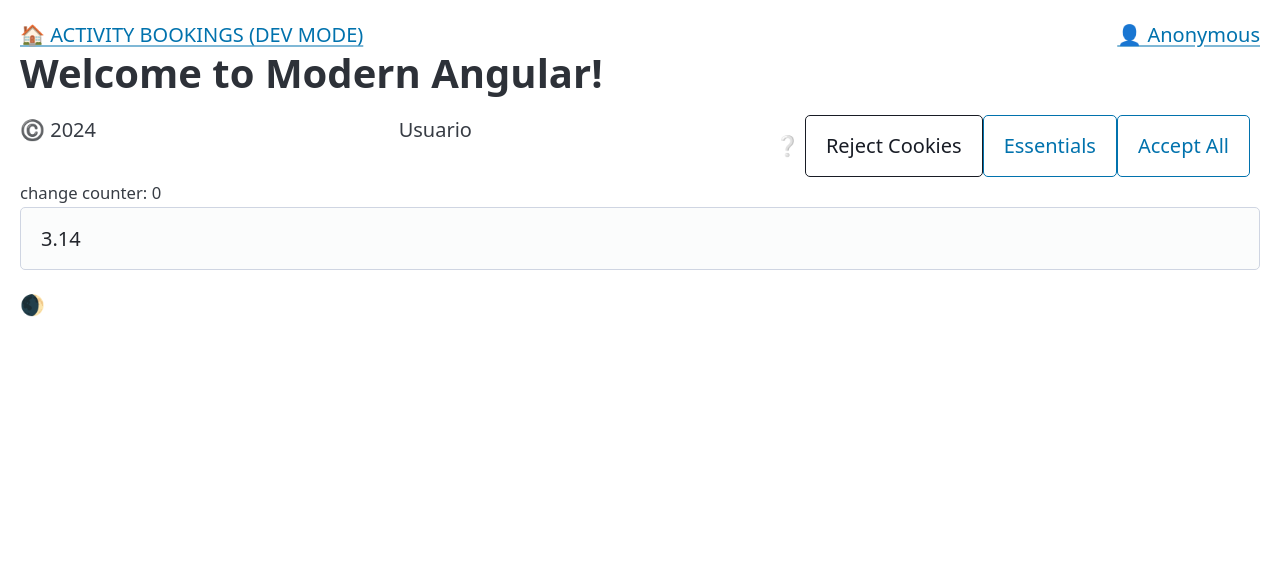
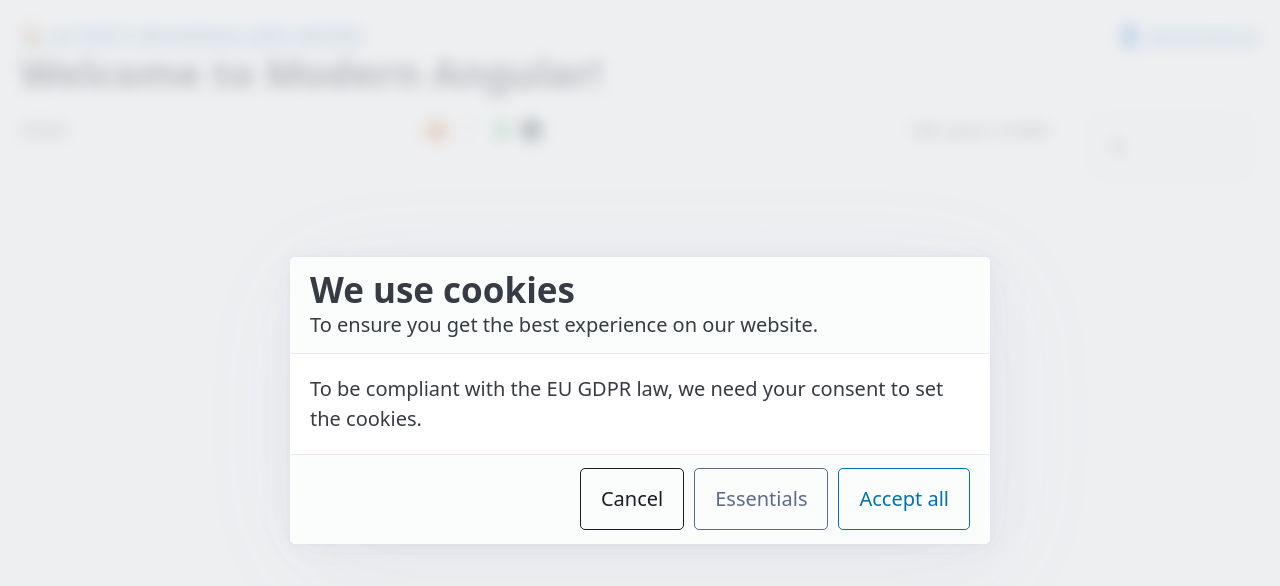
Before and after one commit to TrainingITCourses/softtek_angular_update_2, an Angular app in the folder ActivityBookings/: page / in a window 1280 px wide. Shown: the top 586 px of the page. Built offline with nearby package versions, Linux system fonts and the light colour scheme.

Commit message:
feat: footer signals

```diff
--- a/ActivityBookings/src/app/core/cookies.component.ts
+++ b/ActivityBookings/src/app/core/cookies.component.ts
@@ -3,48 +3,49 @@ import {
   Component,
   InputSignal,
   OutputEmitterRef,
-  Signal,
-  computed,
   input,
   output,
 } from '@angular/core';
 
-export type CookiesStatus = 'pending' | 'rejected' | 'essentials' | 'all';
 export type Acceptance = 'essentials' | 'all';
 
 @Component({
   selector: 'lab-cookies',
   standalone: true,
-  imports: [],
+  changeDetection: ChangeDetectionStrategy.OnPush,
   template: `
-    {{ cookiesMessage() }}
-    @if (!acceptedCookies()) {
-      <button class="contrast outline" (click)="reject.emit()">Reject Cookies</button>
-      <button class="primary outline" (click)="accept.emit('essentials')">Essentials</button>
-      <button class="primary outline" (click)="accept.emit('all')">Accept All</button>
-    }
+    <dialog [open]="openDialog()">
+      <article>
+        <header>
+          <h2>We use cookies</h2>
+          <p>To ensure you get the best experience on our website.</p>
+        </header>
+        <section>
+          <p>To be compliant with the EU GDPR law, we need your consent to set the cookies.</p>
+        </section>
+        <footer>
+          <button class="contrast outline" (click)="onButtonsClick()">Cancel</button>
+          <button class="secondary outline" (click)="onButtonsClick('essentials')">
+            Essentials
+          </button>
+          <button class="primary outline" (click)="onButtonsClick('all')">Accept all</button>
+        </footer>
+      </article>
+    </dialog>
   `,
-  styles: ``,
-  changeDetection: ChangeDetectionStrategy.OnPush,
 })
 export class CookiesComponent {
-  cookiesStatus: InputSignal<CookiesStatus> = input.required();
+  /** Output event, with signal-like syntax */
+  cancel: OutputEmitterRef<void> = output();
+  /** Output event with argument, with signal-like syntax */
+  accept: OutputEmitterRef<Acceptance> = output<Acceptance>();
 
-  acceptedCookies: Signal<boolean> = computed(() =>
-    ['essentials', 'all'].includes(this.cookiesStatus()),
-  );
+  /** Input (not required) signal mus have an initial state*/
+  openDialog: InputSignal<boolean> = input(false);
 
-  cookiesMessage: Signal<string> = computed(() => {
-    if (this.cookiesStatus() === 'all') return '💚';
-    else if (this.cookiesStatus() === 'essentials') {
-      return '🤍';
-    } else if (this.cookiesStatus() === 'rejected') {
-      return '🖤';
-    } else {
-      return '❔';
-    }
-  });
-
-  accept: OutputEmitterRef<Acceptance> = output();
-  reject: OutputEmitterRef<void> = output();
+  onButtonsClick(acceptance?: Acceptance) {
+    // Events are emitted
+    if (acceptance) this.accept.emit(acceptance);
+    else this.cancel.emit();
+  }
 }
--- a/ActivityBookings/src/app/core/credits.component.ts
+++ b/ActivityBookings/src/app/core/credits.component.ts
@@ -1,22 +1,37 @@
-/* eslint-disable @typescript-eslint/no-explicit-any */
-import { ChangeDetectionStrategy, Component, ModelSignal, model } from '@angular/core';
+import {
+  ChangeDetectionStrategy,
+  Component,
+  ModelSignal,
+  WritableSignal,
+  model,
+  signal,
+} from '@angular/core';
 
 @Component({
   selector: 'lab-credits',
   standalone: true,
   template: `
     <form>
-      <input type="number" [value]="credits()" (input)="onInput($event)" />
+      <fieldset class="grid">
+        <label for="credit">Set your credit </label>
+        <input type="number" name="credit" [value]="credits()" (input)="onInput($event)" />
+      </fieldset>
     </form>
   `,
   styles: ``,
   changeDetection: ChangeDetectionStrategy.OnPush,
 })
 export class CreditsComponent {
+  /** Double input/output binding [(credits)]  */
   credits: ModelSignal<number> = model.required();
 
-  onInput(event: any) {
-    const value = event.target.value;
+  /** Private signals for local state */
+  openDialog: WritableSignal<boolean> = signal(false);
+
+  onInput(event: Event) {
+    const target = event.target as HTMLInputElement;
+    const value = target.value;
+    // model signals propagate changes to parent like an output does
     this.credits.set(+value);
   }
 }
--- a/ActivityBookings/src/app/core/footer.widget.ts
+++ b/ActivityBookings/src/app/core/footer.widget.ts
@@ -1,75 +1,99 @@
 import {
   ChangeDetectionStrategy,
   Component,
-  EffectRef,
+  Signal,
   WritableSignal,
   computed,
   effect,
   signal,
 } from '@angular/core';
-import { CookiesComponent, CookiesStatus } from './cookies.component';
+import { CookiesComponent } from './cookies.component';
 import { CreditsComponent } from './credits.component';
+import { CookiesStatus, UserStatus } from './user-status.type';
+import { UserComponent } from './user.component';
 
 @Component({
   selector: 'lab-footer',
   standalone: true,
-  imports: [CookiesComponent, CreditsComponent],
+  imports: [CookiesComponent, UserComponent, CreditsComponent],
   changeDetection: ChangeDetectionStrategy.OnPush,
   template: `
     <footer>
       <nav>
-        <span>©️ {{ getYear() }}</span>
-        <span>Usuario</span>
+        <span> {{ getYear() }}</span>
         <span>
-          <lab-cookies
-            [cookiesStatus]="cookiesStatus()"
-            (accept)="onAccept($event)"
-            (reject)="onReject()" />
+          <lab-user [user]="userStatus()" (click)="openDialog.set(true)" />
         </span>
+        <span><lab-credits [(credits)]="userCredits" /></span>
       </nav>
     </footer>
-    <small>change counter: {{ changeCounter() }}</small>
-
-    <section>
-      <lab-credits [(credits)]="userCredits" />
-      {{ userStars() }}
-    </section>
+    <lab-cookies
+      [openDialog]="openDialog()"
+      (accept)="onCookiesUpdate($event)"
+      (cancel)="onCookiesUpdate('rejected')" />
   `,
 })
 export class FooterWidget {
-  cookiesStatus: WritableSignal<CookiesStatus> = signal('pending');
-  changeCounter = signal(0);
-  userCredits = signal(3.14);
+  /**
+   * Registered effects
+   * preferred over constructor
+   * - reveal intention with name
+   * - can be manual destroyed
+   **/
 
-  #saveCredits = effect(() => {
-    console.log('save credits', this.userCredits());
+  #saveCookiesStatus = effect(() => {
+    console.log('saving cookies status', this.#cookiesStatus());
+  });
+  #updateUserCredits = effect(
+    () => this.userStatus.update((state) => ({ ...state, credit: this.userCredits() })),
+    {
+      // ! Do not abuse (try to not propagate state changes)
+      allowSignalWrites: true,
+    },
+  );
+
+  /**
+   * Related state
+   * (for demo purposes, should be a part of userStatus)
+   */
+
+  userCredits: WritableSignal<number> = signal(0);
+
+  /**
+   * Main state as a writable signal
+   */
+
+  userStatus: WritableSignal<UserStatus> = signal<UserStatus>({
+    cookies: 'pending',
+    credit: this.userCredits(),
   });
 
-  #saveCookiesStatus: EffectRef = effect(
-    () => {
-      if (this.cookiesStatus() === 'pending') {
-        return;
-      }
-      this.changeCounter.update((x) => x + 1);
-      console.log('save cookiesStatus', this.cookiesStatus());
-    },
-    { allowSignalWrites: true },
-  );
+  /**
+   * You can compose signals as you wish
+   */
 
-  userStars = computed(() => {
-    if (this.userCredits() > 10) return '⭐';
-    else return '🌒';
-  });
+  #cookiesStatus: Signal<CookiesStatus> = computed(() => this.userStatus().cookies);
+  #areCookiesPending: Signal<boolean> = computed(() => this.#cookiesStatus() === 'pending');
+
+  /**
+   * Signals can be initialized from another signal
+   */
+
+  openDialog: WritableSignal<boolean> = signal(this.#areCookiesPending());
+
+  /* Classic functions*/
 
   getYear() {
-    console.log('getYear');
     return new Date().getFullYear();
   }
 
-  onAccept(status: CookiesStatus) {
-    this.cookiesStatus.set(status);
-  }
-  onReject() {
-    this.cookiesStatus.set('rejected');
+  onCookiesUpdate(newStatus: CookiesStatus) {
+    // Set assigns a new reference by default
+    this.openDialog.set(false);
+    // Update wants you to return a new reference
+    this.userStatus.update((state) => {
+      const newState = { ...state, cookies: newStatus };
+      return newState;
+    });
   }
 }
--- /dev/null
+++ b/ActivityBookings/src/app/core/user-status.type.ts
@@ -0,0 +1,6 @@
+export type CookiesStatus = 'pending' | 'rejected' | 'essentials' | 'all';
+
+export type UserStatus = {
+  cookies: CookiesStatus;
+  credit: number;
+};
--- /dev/null
+++ b/ActivityBookings/src/app/core/user.component.ts
@@ -0,0 +1,48 @@
+import {
+  ChangeDetectionStrategy,
+  Component,
+  InputSignal,
+  Signal,
+  computed,
+  input,
+} from '@angular/core';
+import { UserStatus } from './user-status.type';
+
+@Component({
+  selector: 'lab-user',
+  standalone: true,
+  changeDetection: ChangeDetectionStrategy.OnPush,
+  template: `
+    <span>🍪 {{ cookies() }}</span>
+    <span>💲 {{ moons() }}</span>
+  `,
+})
+export class UserComponent {
+  /** Input required signal */
+  user: InputSignal<UserStatus> = input.required<UserStatus>();
+
+  /** Compute over input signals for presentation*/
+
+  cookies: Signal<string> = computed(() => {
+    const cookies = this.user().cookies;
+    switch (cookies) {
+      case 'all':
+        return '💚';
+      case 'essentials':
+        return '🤍';
+      case 'rejected':
+        return '🚫';
+      default:
+        return '❔';
+    }
+  });
+
+  moons = computed(() => {
+    const credits = this.user().credit;
+    if (credits > 9) return '🌕';
+    if (credits > 6) return '🌔';
+    if (credits > 3) return '🌓';
+    if (credits > 0) return '🌒';
+    return '🌑';
+  });
+}
```
Also changed, not shown: ActivityBookings/.eslintrc.json.
